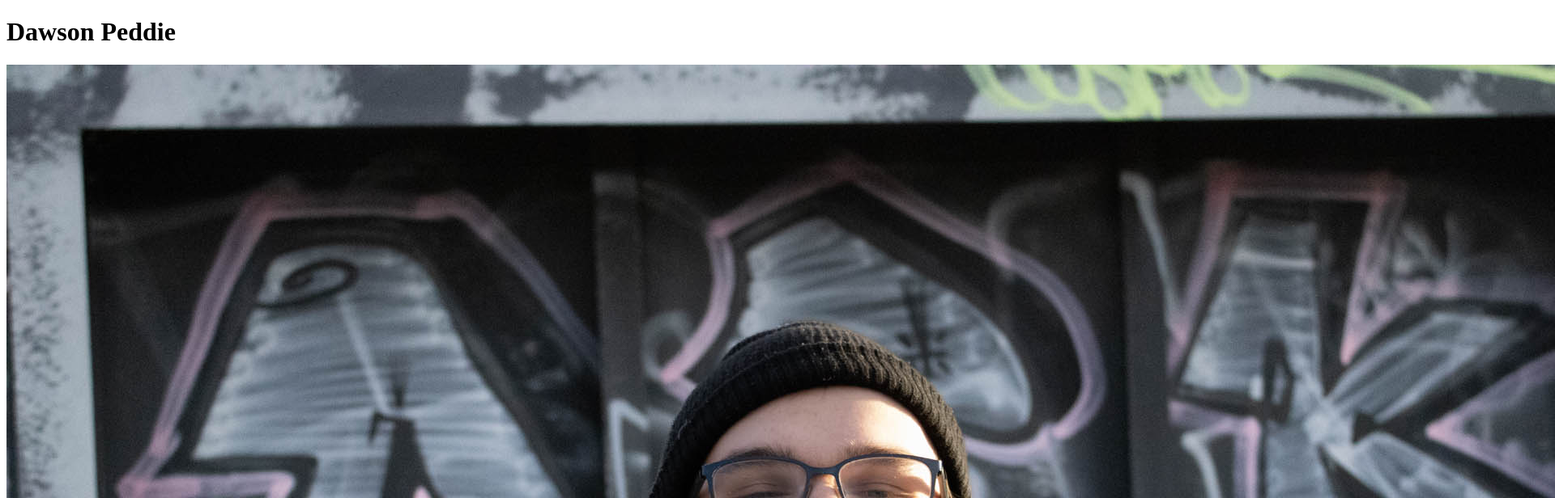
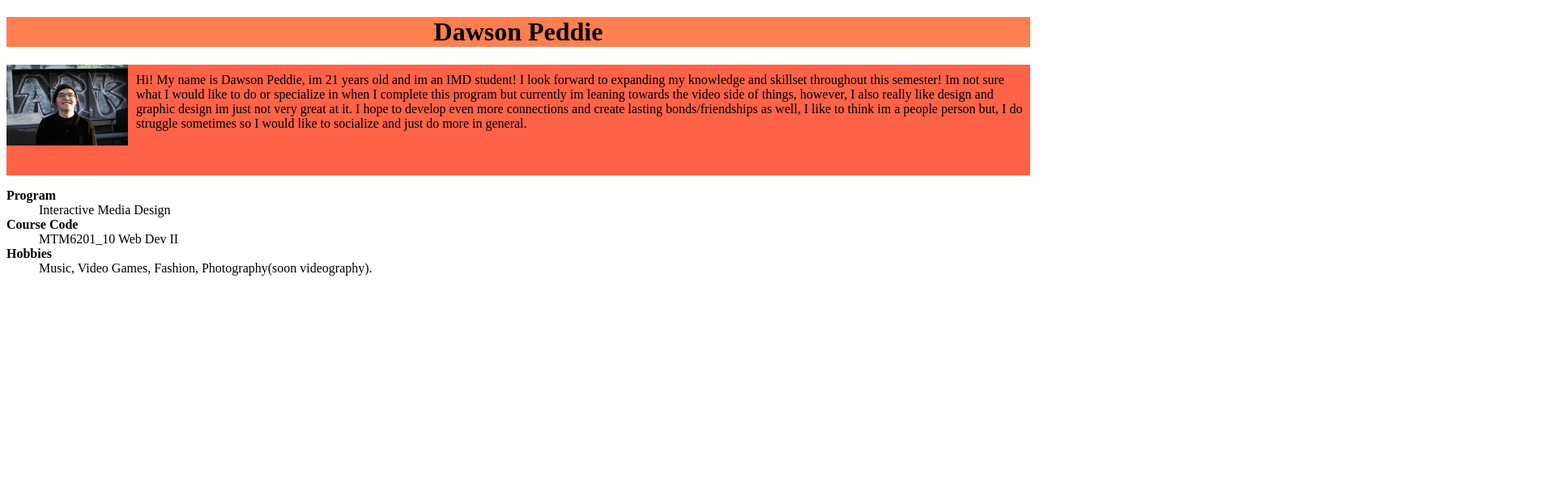
Before and after one commit to pedd0030/mtm6201-week1, a plain HTML site: page index.html in a window 1280 px wide. Shown: the top 616 px of the page at 81% size, 1920 px wide, since content can reach past the window. Drawn offline with Linux system fonts and the light colour scheme.

Commit message:
added styles, fixed issues

```diff
--- /dev/null
+++ b/css/stylesheet.css
@@ -0,0 +1,22 @@
+h1 {
+    text-align: center;
+    background-color:coral;
+}
+
+p {
+    padding-bottom: 55px;
+    background-color: tomato;
+    padding-top: 10px;
+}
+
+dt {
+    font-weight: bold;
+    font-size: 1.15;
+}
+
+img {
+   max-width: 150px;
+   max-height: auto;
+   float: left;
+   padding-right: 10px;
+}
--- a/index.html
+++ b/index.html
@@ -5,6 +5,7 @@
     <meta http-equiv="X-UA-Compatible" content="IE=edge">
     <meta name="viewport" content="width=device-width, initial-scale=1.0">
     <title> Dawson Peddie </title>
+    <link rel="stylesheet" href="./css/stylesheet.css">
 </head>
 
 
@@ -21,7 +22,7 @@
 <body>
     <div class="container">
 
-        <img src="/images/me.JPG" alt="picture of me">
+        <img src="./images/me.JPG">
         <p> Hi! My name is Dawson Peddie, im 21 years old and im an IMD student! I look forward to expanding my knowledge and skillset throughout this semester! Im not sure what I would like to do or specialize in when I complete this program but currently im leaning towards the video side of things, however, I also really like design and graphic design im just not very great at it. I hope to develop even more connections and create lasting bonds/friendships as well, I like to think im a people person but, I do struggle sometimes so I would like to socialize and just do more in general.  </p>
         <dl>
             <dt> Program </dt>
```
